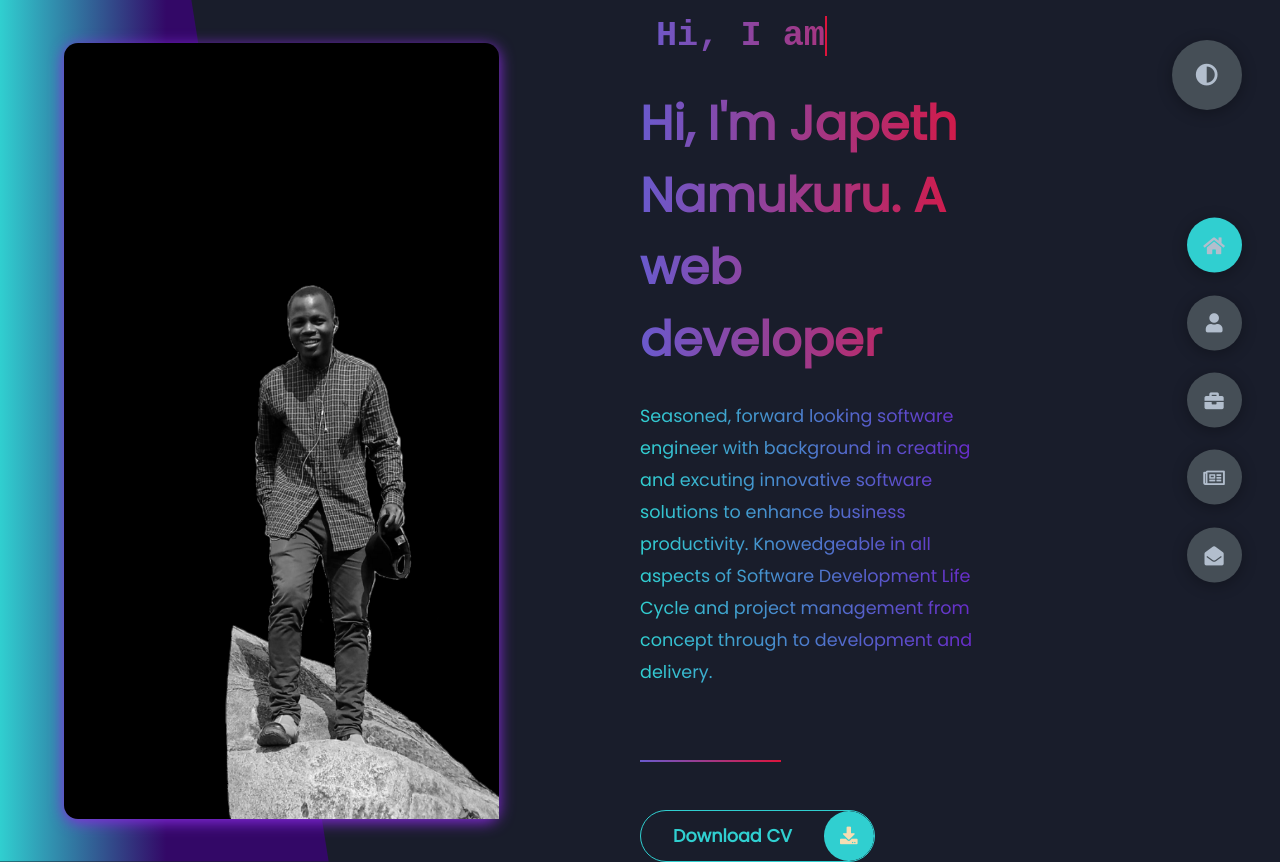
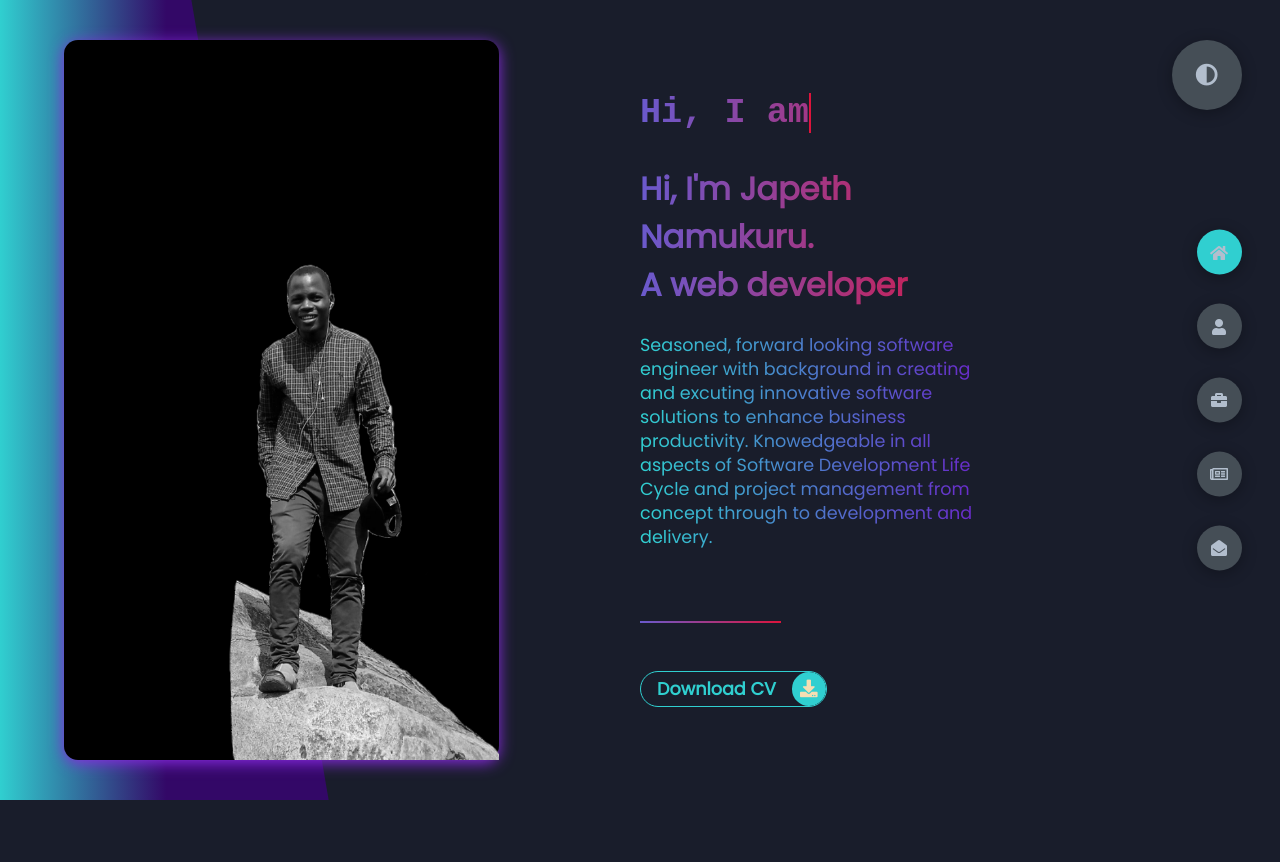
Before and after one commit to japhethnamukuru/japhethnamukuru.github.io, a plain HTML site: page index.html in a window 1280 px wide. After the commit the page ends 800 px from the top, so only its background shows below. Drawn offline with Linux system fonts and the light colour scheme.

Commit message:
updated files

```diff
--- a/index.html
+++ b/index.html
@@ -32,7 +32,7 @@
                     </h1>
                 </div>
                 <h1 class="name">
-                    Hi, I'm <span>Japeth Namukuru.</span>
+                    Hi, I'm <span>Japeth Namukuru.</span><br>
                     A web developer
                 </h1>
                 <p>
--- a/styles/_media.scss
+++ b/styles/_media.scss
@@ -1,5 +1,5 @@
 
-@media screen and (max-width:600px) {
+@media screen and (max-width: 600px) {
 
     // about
     .about-container {
--- a/styles/style.scss
+++ b/styles/style.scss
@@ -140,13 +140,13 @@ section {
         padding: 1rem;
         cursor: pointer;
         background-color: var(--color-gray-4);
-        width: 55px;
-        height: 55px;
+        width: 45px;
+        height: 45px;
         border-radius: 50%;
         display: flex;
         align-items: center;
         justify-content: center;
-        margin: .7rem 0;
+        margin: .9rem 0;
         box-shadow: var(--box-shadow-1);
         &:hover {
             transform: translateY(-3px);
@@ -170,7 +170,7 @@ section {
         }
 
         i {
-            font-size: 1.2rem;
+            font-size: 1rem;
             color: var(--color-gray-2);
             pointer-events: none;
         }
@@ -267,7 +267,7 @@ section {
         padding-right: 18rem;
 
         .name {
-            font-size: 3rem;
+            font-size: 2rem;
             background: linear-gradient(to right, slateblue 0%, crimson 100%);
             background-clip: text;
 	        -webkit-background-clip: text;
@@ -276,7 +276,7 @@ section {
         }
         p {
             margin: 1.5rem 0;
-            line-height: 2rem;
+            line-height: 1.5rem;
             background: linear-gradient(to right, #30CFD0 0%, #6c21c9 100%);
             background-clip: text;
             -webkit-background-clip: text;
@@ -305,7 +305,7 @@ section {
     margin-top: 3rem;
 
     .btn-text {
-        padding: 0 2rem;
+        padding: 0 1rem;
         color: #30CFD0;
     }
 
@@ -315,7 +315,7 @@ section {
         align-items: center;
         justify-content: center;
         border-radius: 50%;
-        padding: 1rem;
+        padding: .5rem;
     }
 
     &::before {
@@ -345,7 +345,7 @@ section {
     background-clip: text;
 	-webkit-background-clip: text;
 	-webkit-text-fill-color: transparent;
-    padding: 1rem;
+    padding-left: 0rem;
     padding-bottom: 2rem;
     font-family: 'Courier New', Courier, monospace;
     font-weight: lighter;
```
Also changed, not shown: styles/style.css, 1 other file.
